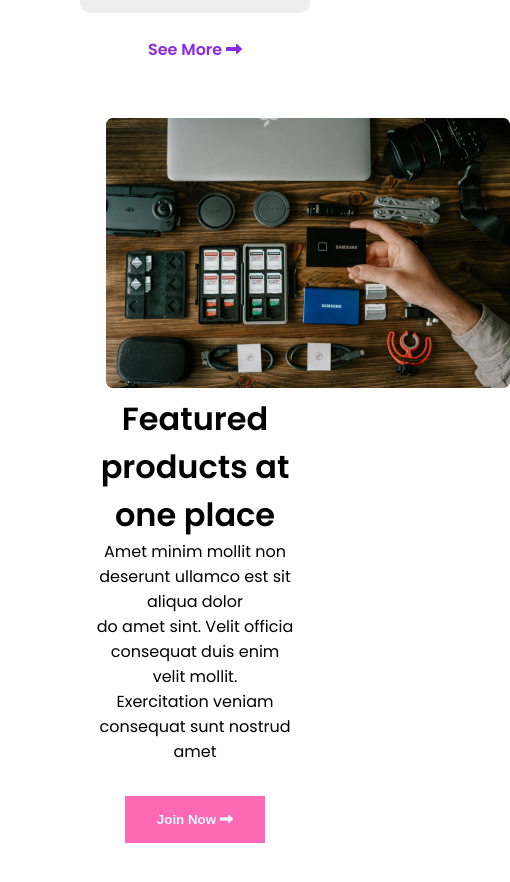
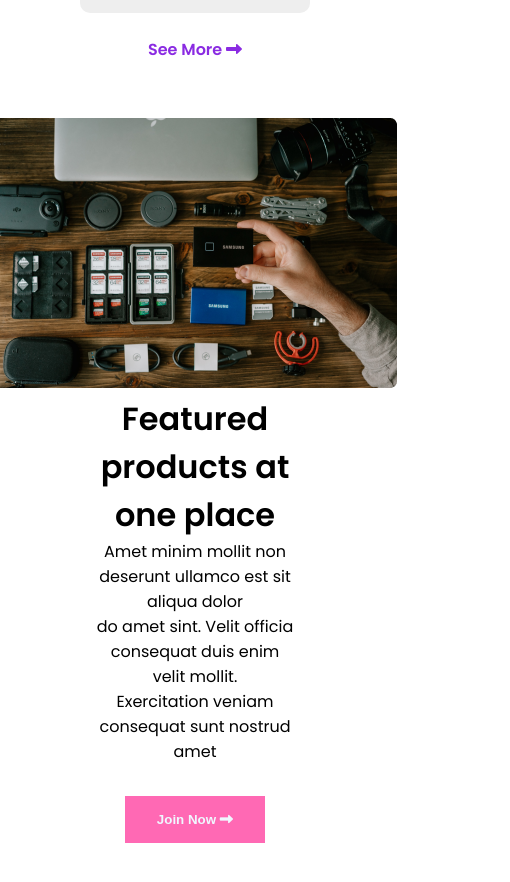
Before and after one commit to 01maruf/programming-hero-practice-task-6, a plain HTML site: page index.html in a window 390 px wide. Shown: the part 5429-6311 px from the top of the page, 510 px wide, since content can reach past the window. Drawn offline with Linux system fonts and the light colour scheme.

Commit message:
footer img

```diff
--- a/style.css
+++ b/style.css
@@ -202,9 +202,7 @@ footer{
         text-align: center;
     }
     .featured-img{
-        width: 90%;
-        margin: 0 auto;
-    }
+       max-width: auto;
     footer{
         max-width: auto;
     }
```
Also changed, not shown: index.html (+1 -4 lines).
